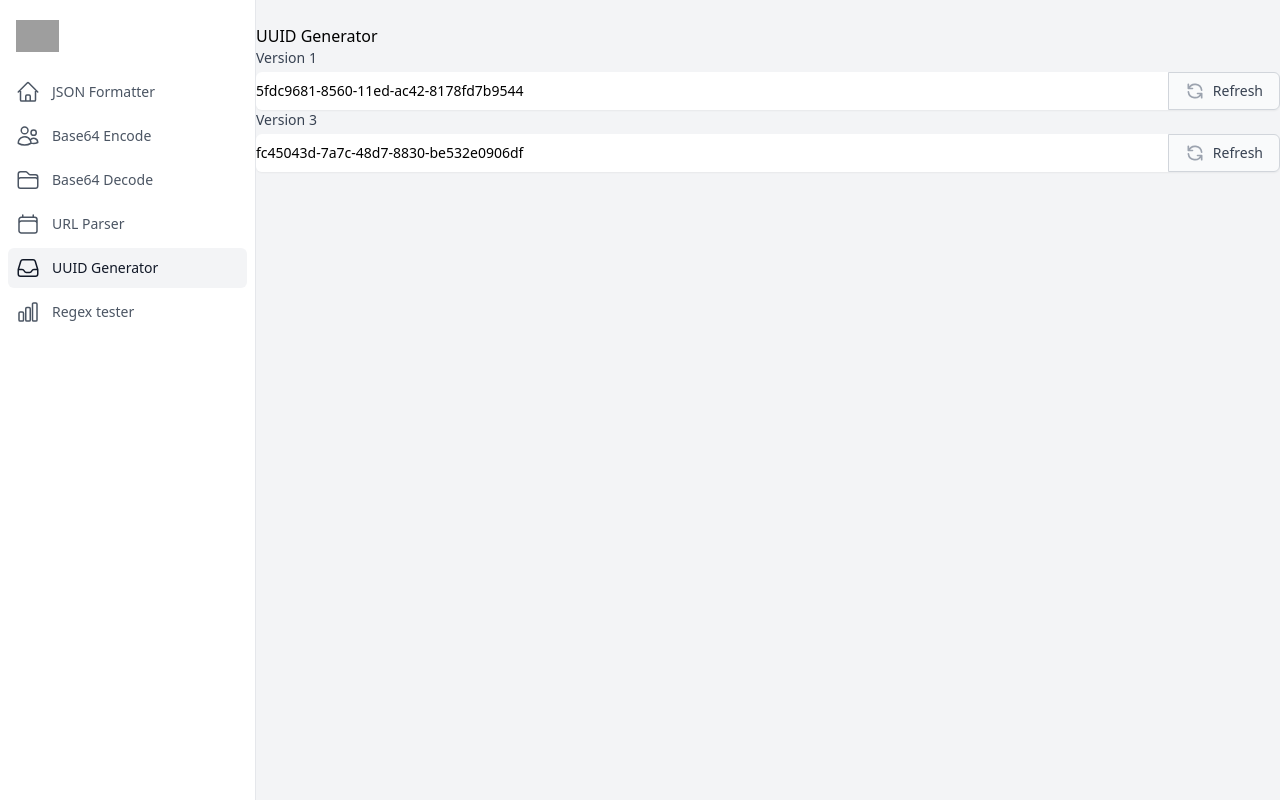
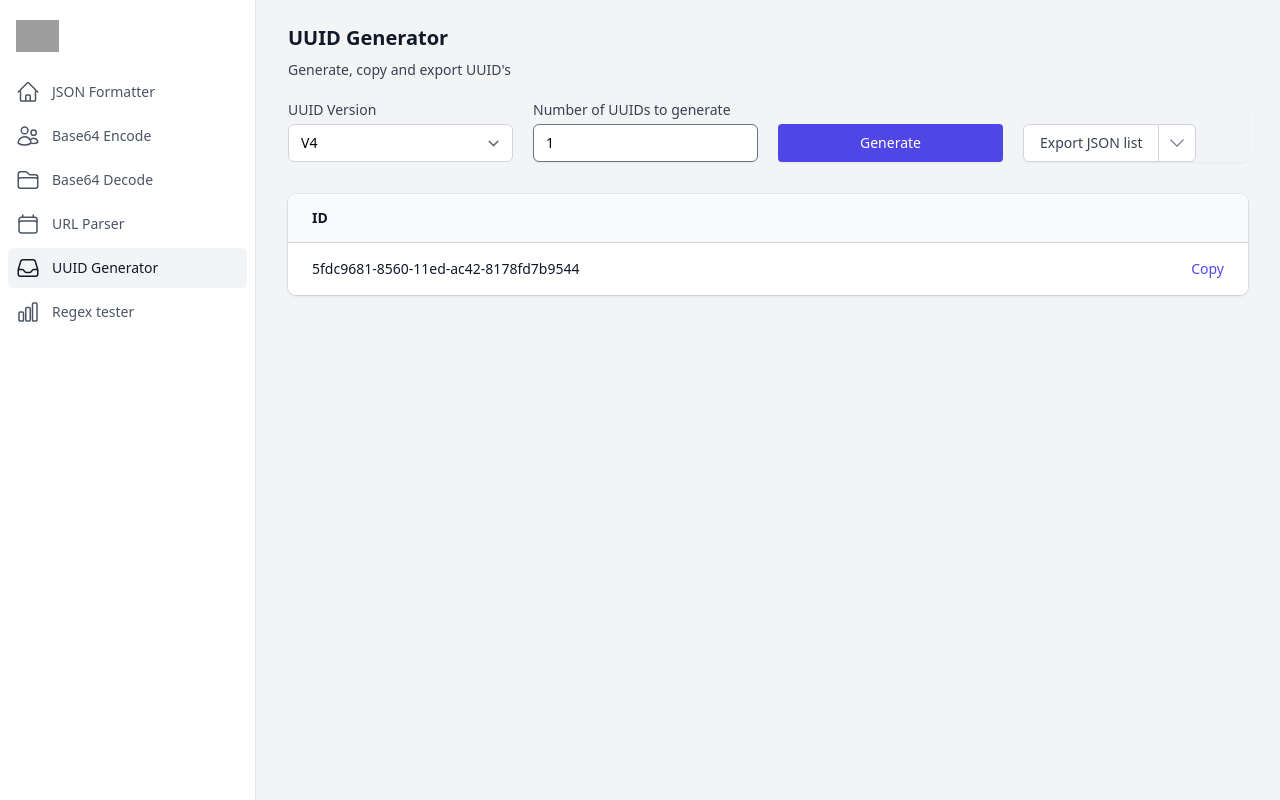
Before and after one commit to DevScreenInternal/ds-devtools, a React (Vite) app: page /uuid-generator in a window 1280 px wide. Built offline with nearby package versions, Linux system fonts and the light colour scheme; grey boxes are pictures that could not be loaded.

Commit message:
Improved UUID generator. Added export tool

```diff
--- a/package.json
+++ b/package.json
@@ -12,6 +12,7 @@
   "dependencies": {
     "@headlessui/react": "^1.7.4",
     "@heroicons/react": "^2.0.13",
+    "@tailwindcss/forms": "^0.5.3",
     "localforage": "^1.10.0",
     "match-sorter": "^6.3.1",
     "react": "^18.2.0",
--- /dev/null
+++ b/src/components/SimpleDropdown.component.tsx
@@ -0,0 +1,36 @@
+import { ChangeEventHandler } from 'react';
+
+export interface SimpleDropdownProps {
+  options: { displayName: string; value: string }[];
+  label: string;
+  onChange: ChangeEventHandler<HTMLSelectElement>;
+  selectedValue: string;
+}
+
+export default function SimpleDropdown(props: SimpleDropdownProps) {
+  return (
+    <div>
+      <label
+        htmlFor={props.label}
+        className="block text-sm font-medium text-gray-700"
+      >
+        {props.label}
+      </label>
+      <select
+        id={props.label}
+        name={props.label}
+        className="mt-1 block w-full rounded-md border-gray-300 py-2 pl-3 pr-10 text-base focus:border-indigo-500 focus:outline-none focus:ring-indigo-500 sm:text-sm"
+        value={props.selectedValue}
+        onChange={props.onChange}
+      >
+        {props.options.map((op, i) => {
+          return (
+            <option key={`${op.value} - ${i}`} value={op.value}>
+              {op.displayName}
+            </option>
+          );
+        })}
+      </select>
+    </div>
+  );
+}
--- a/src/pages/UUIDGenerator.page.tsx
+++ b/src/pages/UUIDGenerator.page.tsx
@@ -1,103 +1,236 @@
-import { useEffect, useState } from 'react';
+import { Menu, Transition } from '@headlessui/react';
+import { ChevronDownIcon } from '@heroicons/react/24/outline';
+import { ChangeEvent, Fragment, useState } from 'react';
 import { v1 as uuidV1, v4 as uuidV4 } from 'uuid';
+import SimpleDropdown from '../components/SimpleDropdown.component';
+import { copyTextToClipboard } from '../services/clipboard';
+import {
+  downloadIdListToCsv,
+  downloadIdListToJson,
+} from '../services/data-export';
 
+enum ExoprtType {
+  JSON_ARRAY_OF_STRINGS = 'JSON_ARRAY_OF_STRINGS',
+  CSV = 'CSV',
+}
 export default function UUIDGeneratorPage() {
-  const [v1, setV1] = useState<string>(uuidV1());
-  const [v4, setV4] = useState<string>(uuidV4());
+  const [uuids, setUuids] = useState<string[]>([uuidV1()]);
+  const [numberOfUuidsToGenerate, setNumberOfUuidsToGenerate] =
+    useState<number>(1);
+  const [uuidVersion, setUuidVersion] = useState<string>('v4');
+  const [exportType, setExportType] = useState<ExoprtType>(
+    ExoprtType.JSON_ARRAY_OF_STRINGS
+  );
+  const exportOptions = [
+    {
+      displayName: "JSON array of id's",
+      value: ExoprtType.JSON_ARRAY_OF_STRINGS,
+    },
+    { displayName: 'CSV', value: ExoprtType.CSV },
+  ];
 
-  const refreshV1 = (): void => {
-    setV1(uuidV1());
+  const getLabelForExportButton = (): string => {
+    if (exportType === ExoprtType.JSON_ARRAY_OF_STRINGS) {
+      return 'Export JSON list';
+    }
+    return 'Export to CSV';
   };
 
-  const refreshV4 = (): void => {
-    setV4(uuidV4());
+  const copyUuidToClipboard = (idToCopy: string): void => {
+    copyTextToClipboard(idToCopy);
+  };
+
+  const onVersionChange = (e: ChangeEvent<HTMLSelectElement>) => {
+    setUuidVersion(e.target.value);
+  };
+
+  const generateUuidOfType = (type: string): string => {
+    if (type === 'v1') {
+      return uuidV1();
+    }
+    return uuidV4();
+  };
+
+  const generateUuids = () => {
+    setUuids(
+      Array.from({ length: numberOfUuidsToGenerate }, () =>
+        generateUuidOfType(uuidVersion)
+      )
+    );
+  };
+
+  const exportUuids = () => {
+    if (exportType === ExoprtType.CSV) {
+      downloadIdListToCsv('uuids', uuids);
+    } else if (exportType === ExoprtType.JSON_ARRAY_OF_STRINGS) {
+      downloadIdListToJson('uuids', uuids);
+    }
   };
 
   return (
+    <div className="px-4 sm:px-6 lg:px-8">
+      <div className="sm:flex sm:items-center">
+        <div className="sm:flex-auto">
+          <h1 className="text-xl font-semibold text-gray-900">
+            UUID Generator
+          </h1>
+          <p className="mt-2 text-sm text-gray-700">
+            Generate, copy and export UUID's
+          </p>
+        </div>
+      </div>
+      <div className="my-5 grid grid-cols-1 gap-5 sm:grid-cols-4">
         <div>
-      <h1>UUID Generator</h1>
-      <div>
+          <SimpleDropdown
+            selectedValue={uuidVersion}
+            options={[
+              {
+                displayName: 'V1',
+                value: 'v1',
+              },
+              {
+                displayName: 'V4',
+                value: 'v4',
+              },
+            ]}
+            onChange={onVersionChange}
+            label={'UUID Version'}
+          ></SimpleDropdown>
+        </div>
         <div>
           <label
-            htmlFor="uuid-v1"
+            htmlFor="numuuids"
             className="block text-sm font-medium text-gray-700"
           >
-            Version 1
+            Number of UUIDs to generate
           </label>
-          <div className="mt-1 flex rounded-md shadow-sm">
-            <div className="relative flex flex-grow items-stretch focus-within:z-10">
+          <div className="relative mt-1 rounded-md shadow-sm">
             <input
-                type="text"
-                name="uuid-v1"
-                id="uuid-v1"
-                readOnly={true}
-                value={v1}
-                className="block w-full rounded-none rounded-l-md border-gray-300 focus:border-indigo-500 focus:ring-indigo-500 sm:text-sm"
+              type="number"
+              inputMode="numeric"
+              name="numuuids"
+              id="numuuids"
+              className="peer block w-full rounded-md sm:text-sm"
+              placeholder="Choose between 1 and 5000"
+              value={numberOfUuidsToGenerate}
+              onChange={(e) =>
+                Number(e.target.value)
+                  ? setNumberOfUuidsToGenerate(Number(e.target.value))
+                  : null
+              }
+              required
+              min={1}
+              max={5000}
+              aria-describedby="numuuids-error"
             />
+            {numberOfUuidsToGenerate < 1 || numberOfUuidsToGenerate > 5000 ? (
+              <p
+                className="mt-2 text-sm text-red-600 peer-invalid:visible"
+                id="numuuids-error"
+              >
+                Number must be between 1 and 5000
+              </p>
+            ) : (
+              <></>
+            )}
+          </div>
         </div>
         <button
           type="button"
-              onClick={refreshV1}
-              className="relative -ml-px inline-flex items-center space-x-2 rounded-r-md border border-gray-300 bg-gray-50 px-4 py-2 text-sm font-medium text-gray-700 hover:bg-gray-100 focus:border-indigo-500 focus:outline-none focus:ring-1 focus:ring-indigo-500"
+          className="mt-6 inline-flex items-center justify-center rounded border border-transparent bg-indigo-600 px-4 py-2 text-sm font-medium text-white shadow-sm hover:bg-indigo-700 focus:outline-none focus:ring-2 focus:ring-indigo-500 focus:ring-offset-2"
+          onClick={() => generateUuids()}
         >
-              <svg
-                className="h-5 w-5 text-gray-400"
-                fill="none"
-                stroke="currentColor"
-                viewBox="0 0 24 24"
-                xmlns="http://www.w3.org/2000/svg"
+          Generate
+        </button>
+        <div className="inline-flex rounded-md shadow-sm">
+          <button
+            type="button"
+            className="mt-6 relative inline-flex items-center rounded-l-md border border-gray-300 bg-white px-4 py-1.5 text-sm font-medium text-gray-700 hover:bg-gray-50 focus:z-10 focus:border-indigo-500 focus:outline-none focus:ring-1 focus:ring-indigo-500"
+            onClick={() => exportUuids()}
           >
-                <path
-                  strokeLinecap="round"
-                  strokeLinejoin="round"
-                  strokeWidth={2}
-                  d="M4 4v5h.582m15.356 2A8.001 8.001 0 004.582 9m0 0H9m11 11v-5h-.581m0 0a8.003 8.003 0 01-15.357-2m15.357 2H15"
-                />
-              </svg>
-              <span>Refresh</span>
+            {getLabelForExportButton()}
           </button>
+          <Menu as="div" className="relative -ml-px block mt-6">
+            <Menu.Button className="relative inline-flex items-center rounded-r-md border border-gray-300 bg-white px-2 py-2 text-sm font-medium text-gray-500 hover:bg-gray-50 focus:z-10 focus:border-indigo-500 focus:outline-none focus:ring-1 focus:ring-indigo-500">
+              <span className="sr-only">Open options</span>
+              <ChevronDownIcon className="h-5 w-5" aria-hidden="true" />
+            </Menu.Button>
+            <Transition
+              as={Fragment}
+              enter="transition ease-out duration-100"
+              enterFrom="transform opacity-0 scale-95"
+              enterTo="transform opacity-100 scale-100"
+              leave="transition ease-in duration-75"
+              leaveFrom="transform opacity-100 scale-100"
+              leaveTo="transform opacity-0 scale-95"
+            >
+              <Menu.Items className="absolute right-0 z-10 mt-2 -mr-1 w-56 origin-top-right rounded-md bg-white shadow-lg ring-1 ring-black ring-opacity-5 focus:outline-none">
+                <div className="py-1">
+                  {exportOptions.map((item) => (
+                    <Menu.Item key={item.value}>
+                      {({ active }) => (
+                        <button
+                          onClick={() => {
+                            setExportType(item.value);
+                          }}
+                          className={`${
+                            active
+                              ? 'bg-gray-100 text-gray-900'
+                              : 'text-gray-700'
+                          } block px-4 py-2 text-sm w-full text-left`}
+                        >
+                          {item.displayName}
+                        </button>
+                      )}
+                    </Menu.Item>
+                  ))}
+                </div>
+              </Menu.Items>
+            </Transition>
+          </Menu>
         </div>
       </div>
 
-        <div>
-          <label
-            htmlFor="uuid-v3"
-            className="block text-sm font-medium text-gray-700"
+      <div className="mt-8 flex flex-col">
+        <div className="-my-2 -mx-4 overflow-x-auto sm:-mx-6 lg:-mx-8">
+          <div className="inline-block min-w-full py-2 align-middle md:px-6 lg:px-8">
+            <div className="overflow-hidden shadow ring-1 ring-black ring-opacity-5 md:rounded-lg">
+              <table className="min-w-full divide-y divide-gray-300">
+                <thead className="bg-gray-50">
+                  <tr>
+                    <th
+                      scope="col"
+                      className="py-3.5 pl-4 pr-3 text-left text-sm font-semibold text-gray-900 sm:pl-6"
                     >
-            Version 3
-          </label>
-          <div className="mt-1 flex rounded-md shadow-sm">
-            <div className="relative flex flex-grow items-stretch focus-within:z-10">
-              <input
-                type="text"
-                name="uuid-v3"
-                id="uuid-v3"
-                readOnly={true}
-                value={v4}
-                className="block w-full rounded-none rounded-l-md border-gray-300 focus:border-indigo-500 focus:ring-indigo-500 sm:text-sm"
-              />
+                      ID
+                    </th>
+                    <th
+                      scope="col"
+                      className="relative py-3.5 pl-3 pr-4 sm:pr-6"
+                    >
+                      <span className="sr-only">Copy</span>
+                    </th>
+                  </tr>
+                </thead>
+                <tbody className="divide-y divide-gray-200 bg-white">
+                  {uuids.map((uuid) => (
+                    <tr key={uuid}>
+                      <td className="whitespace-nowrap py-4 pl-4 pr-3 text-sm font-medium text-gray-900 sm:pl-6">
+                        {uuid}
+                      </td>
+                      <td className="relative whitespace-nowrap py-4 pl-3 pr-4 text-right text-sm font-medium sm:pr-6">
+                        <button
+                          onClick={() => copyUuidToClipboard(uuid)}
+                          className="text-indigo-600 hover:text-indigo-900"
+                        >
+                          Copy<span className="sr-only">, {uuid}</span>
+                        </button>
+                      </td>
+                    </tr>
+                  ))}
+                </tbody>
+              </table>
             </div>
-            <button
-              type="button"
-              onClick={refreshV4}
-              className="relative -ml-px inline-flex items-center space-x-2 rounded-r-md border border-gray-300 bg-gray-50 px-4 py-2 text-sm font-medium text-gray-700 hover:bg-gray-100 focus:border-indigo-500 focus:outline-none focus:ring-1 focus:ring-indigo-500"
-            >
-              <svg
-                className="h-5 w-5 text-gray-400"
-                fill="none"
-                stroke="currentColor"
-                viewBox="0 0 24 24"
-                xmlns="http://www.w3.org/2000/svg"
-              >
-                <path
-                  strokeLinecap="round"
-                  strokeLinejoin="round"
-                  strokeWidth={2}
-                  d="M4 4v5h.582m15.356 2A8.001 8.001 0 004.582 9m0 0H9m11 11v-5h-.581m0 0a8.003 8.003 0 01-15.357-2m15.357 2H15"
-                />
-              </svg>
-              <span>Refresh</span>
-            </button>
           </div>
         </div>
       </div>
--- /dev/null
+++ b/src/services/clipboard.ts
@@ -0,0 +1,32 @@
+function fallbackCopyTextToClipboard(text: string) {
+  const textArea = document.createElement('textarea');
+  textArea.value = text;
+
+  // Avoid scrolling to bottom
+  textArea.style.top = '0';
+  textArea.style.left = '0';
+  textArea.style.position = 'fixed';
+
+  document.body.appendChild(textArea);
+  textArea.focus();
+  textArea.select();
+
+  try {
+    const successful = document.execCommand('copy');
+    const msg = successful ? 'successful' : 'unsuccessful';
+    console.log('Fallback: Copying text command was ' + msg);
+  } catch (err) {
+    console.error('Fallback: Oops, unable to copy', err);
+  }
+
+  document.body.removeChild(textArea);
+}
+
+export function copyTextToClipboard(text: string): Promise<void> {
+  if (!navigator.clipboard) {
+    // deprecated in modern browsers
+    fallbackCopyTextToClipboard(text);
+    return Promise.resolve();
+  }
+  return navigator.clipboard.writeText(text);
+}
--- /dev/null
+++ b/src/services/data-export.ts
@@ -0,0 +1,24 @@
+export const downloadIdListToCsv = (fileName: string, rows: string[]) => {
+  let csvContent = 'data:text/csv;charset=utf-8,' + rows.join(',\n');
+
+  var encodedUri = encodeURI(csvContent);
+  var link = document.createElement('a');
+  link.setAttribute('href', encodedUri);
+  link.setAttribute('download', `${fileName}.csv`);
+  document.body.appendChild(link); // Required for FF
+
+  link.click(); // This will download the data file named "filename.csv".
+};
+
+export const downloadIdListToJson = (fileName: string, rows: string[]) => {
+  let jsonContent =
+    'data:text/json;charset=utf-8,' + JSON.stringify(rows, null, 2);
+
+  var encodedUri = encodeURI(jsonContent);
+  var link = document.createElement('a');
+  link.setAttribute('href', encodedUri);
+  link.setAttribute('download', `${fileName}.json`);
+  document.body.appendChild(link); // Required for FF
+
+  link.click(); // This will download the data file named "filename.csv".
+};
--- a/tailwind.config.cjs
+++ b/tailwind.config.cjs
@@ -4,5 +4,5 @@ module.exports = {
   theme: {
     extend: {},
   },
-  plugins: [],
+  plugins: [require('@tailwindcss/forms')],
 };
```
Also changed, not shown: 1 other file (tests, documents, lock files or other folders). Lines whose indentation alone changed are shown as unchanged.
